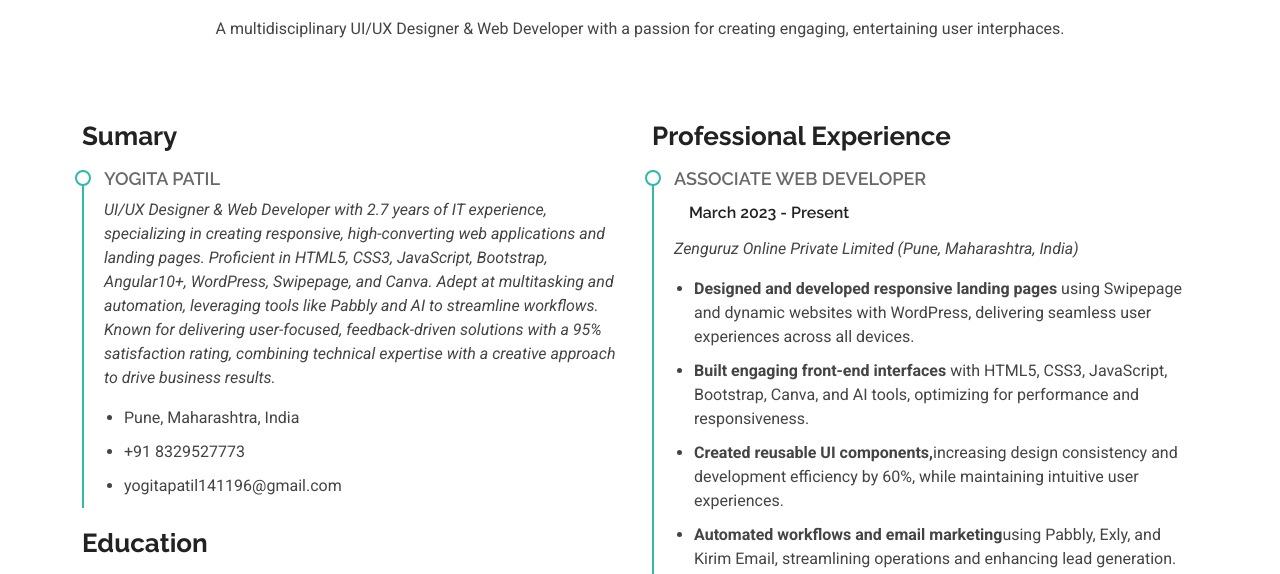
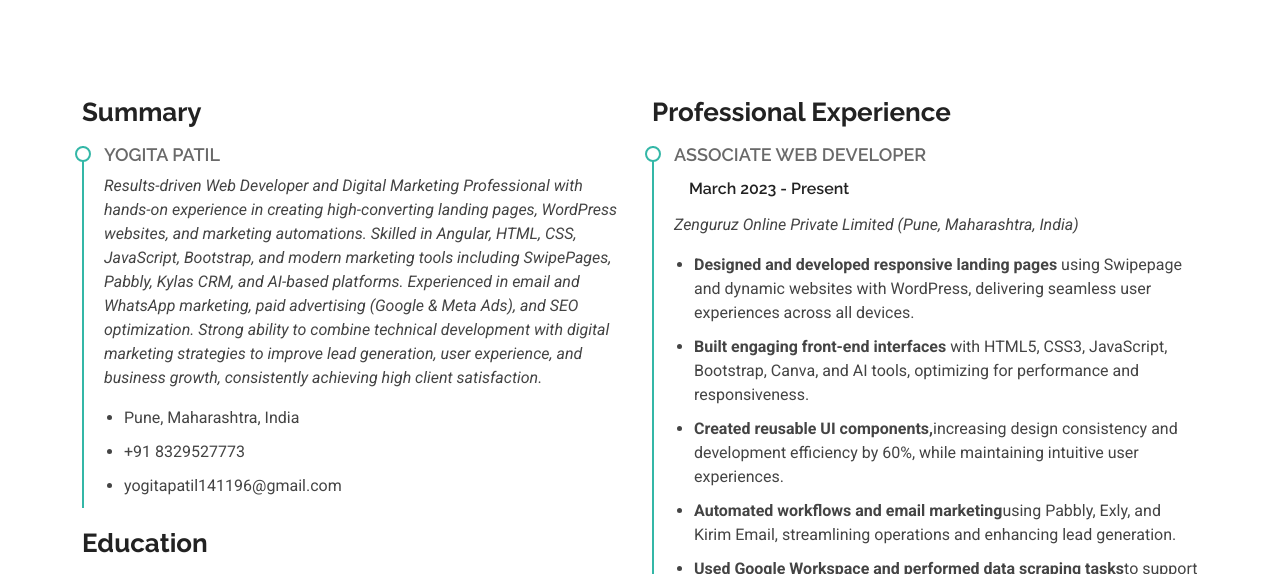
Before and after one commit to yogita1314/portfolio1, a plain HTML site: page resume.html in a window 1280 px wide. Shown: the part 204-778 px from the top of the page. Drawn offline with Linux system fonts and the light colour scheme.

Commit message:
Update resume.html
Changing Content of the page

```diff
--- a/resume.html
+++ b/resume.html
@@ -90,9 +90,9 @@
       <!-- Section Title -->
       <div class="container section-title" data-aos="fade-up">
         <h2>Resume</h2>
-        <p>A multidisciplinary UI/UX Designer & Web Developer with a passion for creating engaging, entertaining user interphaces.
+        <!-- <p>A multidisciplinary UI/UX Designer & Web Developer with a passion for creating engaging, entertaining user interphaces.
 
-</p>
+</p> -->
       </div><!-- End Section Title -->
 
       <div class="container">
@@ -100,11 +100,11 @@
         <div class="row">
 
           <div class="col-lg-6" data-aos="fade-up" data-aos-delay="100">
-            <h3 class="resume-title">Sumary</h3>
+            <h3 class="resume-title">Summary</h3>
 
             <div class="resume-item pb-0">
               <h4>Yogita Patil</h4>
-              <p><em>UI/UX Designer & Web Developer with 2.7 years of IT experience, specializing in creating responsive, high-converting web applications and landing pages. Proficient in HTML5, CSS3, JavaScript, Bootstrap, Angular10+, WordPress, Swipepage, and Canva. Adept at multitasking and automation, leveraging tools like Pabbly and AI to streamline workflows. Known for delivering user-focused, feedback-driven solutions with a 95% satisfaction rating, combining technical expertise with a creative approach to drive business results.</em></p>
+              <p><em>Results-driven Web Developer and Digital Marketing Professional with hands-on experience in creating high-converting landing pages, WordPress websites, and marketing automations. Skilled in Angular, HTML, CSS, JavaScript, Bootstrap, and modern marketing tools including SwipePages, Pabbly, Kylas CRM, and AI-based platforms. Experienced in email and WhatsApp marketing, paid advertising (Google & Meta Ads), and SEO optimization. Strong ability to combine technical development with digital marketing strategies to improve lead generation, user experience, and business growth, consistently achieving high client satisfaction.</em></p>
               <ul>
                 <li>Pune, Maharashtra, India </li>
                 <li>+91 8329527773</li>
```
